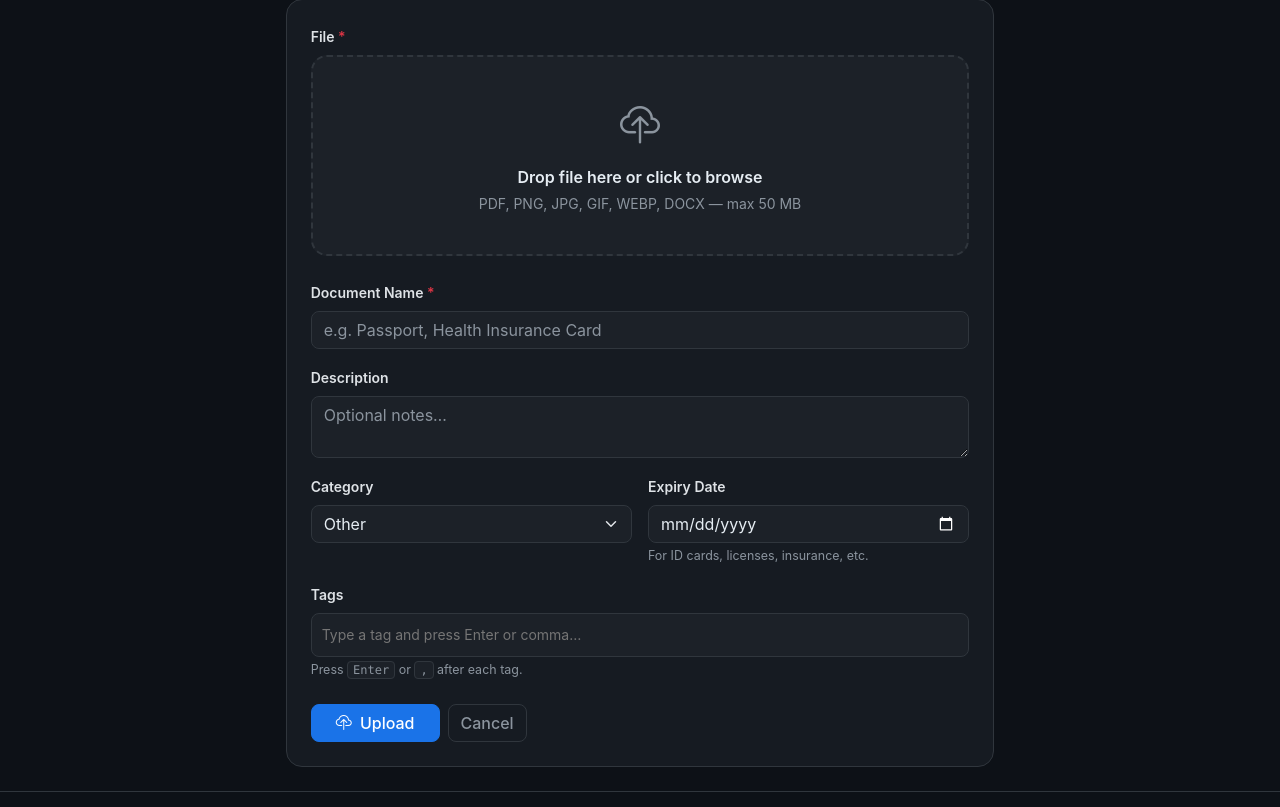
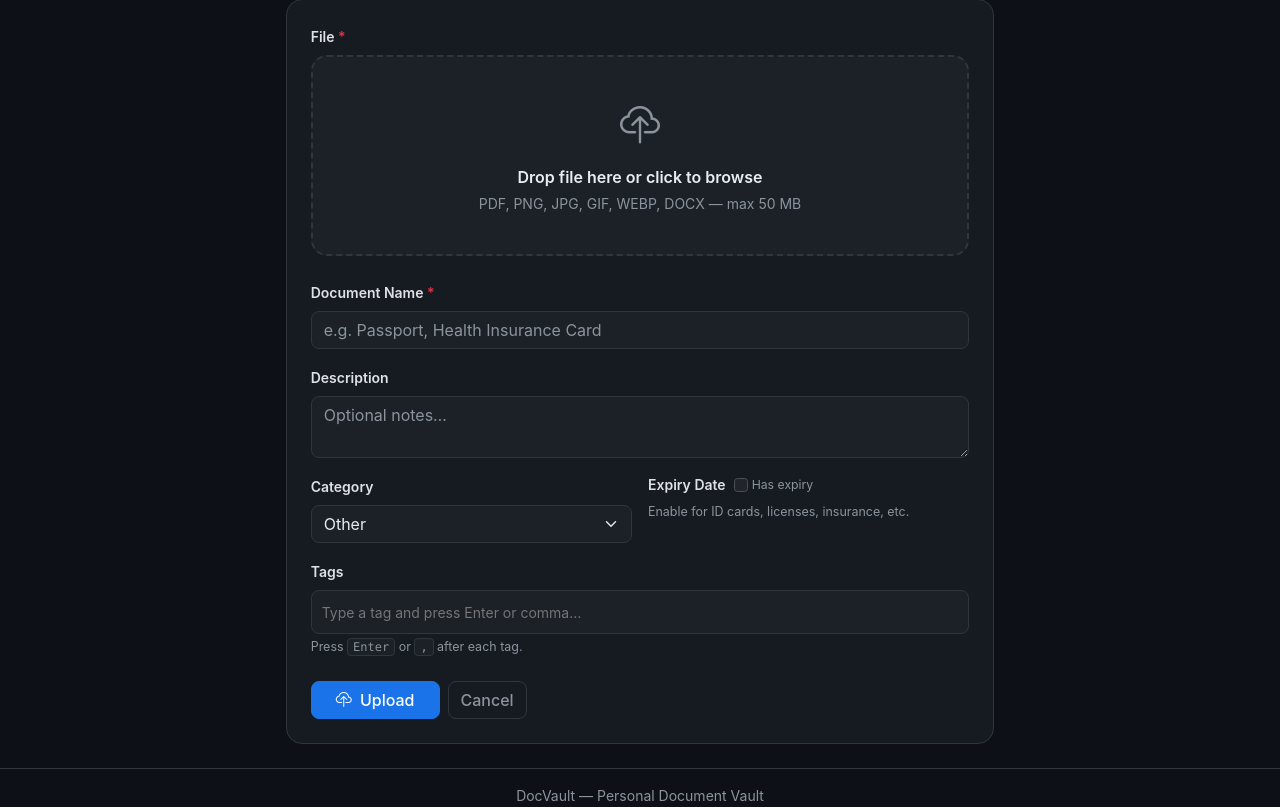
Before and after one commit to tara-cloud/docvault, a Flask app: page /upload in a window 1280 px wide. Shown: the part 140-947 px from the top of the page. Run offline with Flask 3, Linux system fonts and the light colour scheme; the visitor is signed in with stand-in values (Sample User, id 1); data comes from the database, SQL or seed files in the repository; parts of the project's set-up code (start-up, migrations or seed data) failed here and were passed over.

Commit message:
feat: expiry date gated by checkbox on upload and edit forms

```diff
--- a/templates/upload.html
+++ b/templates/upload.html
@@ -72,9 +72,15 @@
               </select>
             </div>
             <div class="col-md-6">
-              <label for="expiry_date" class="form-label small fw-semibold">Expiry Date</label>
-              <input type="date" id="expiry_date" name="expiry_date" class="form-control" />
-              <div class="form-text">For ID cards, licenses, insurance, etc.</div>
+              <label class="form-label small fw-semibold d-flex align-items-center gap-2">
+                Expiry Date
+                <span class="d-flex align-items-center gap-1" style="font-weight:normal;color:var(--dv-muted)">
+                  <input type="checkbox" id="has-expiry" class="form-check-input m-0" />
+                  <span class="small">Has expiry</span>
+                </span>
+              </label>
+              <input type="date" id="expiry_date" name="expiry_date" class="form-control d-none" />
+              <div class="form-text">Enable for ID cards, licenses, insurance, etc.</div>
             </div>
           </div>
 
@@ -196,6 +202,14 @@
     else if (e.key === 'Backspace' && !this.value && tags.length) { tags.pop(); renderChips(); syncHidden(); }
   });
   input.addEventListener('blur', function() { if (this.value.trim()) addTag(this.value); });
+
+  // Expiry date checkbox
+  const hasExpiry  = document.getElementById('has-expiry');
+  const expiryDate = document.getElementById('expiry_date');
+  hasExpiry.addEventListener('change', function () {
+    expiryDate.classList.toggle('d-none', !this.checked);
+    if (!this.checked) expiryDate.value = '';
+  });
 })();
 </script>
 {% endblock %}
```
Also changed, not shown: templates/edit.html (+17 -3 lines).
